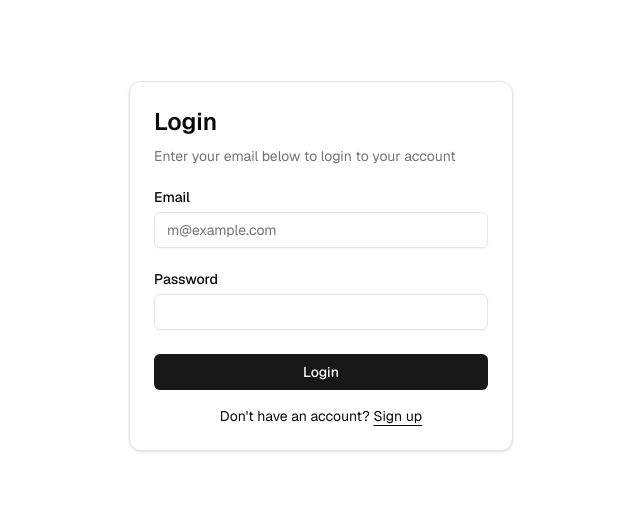
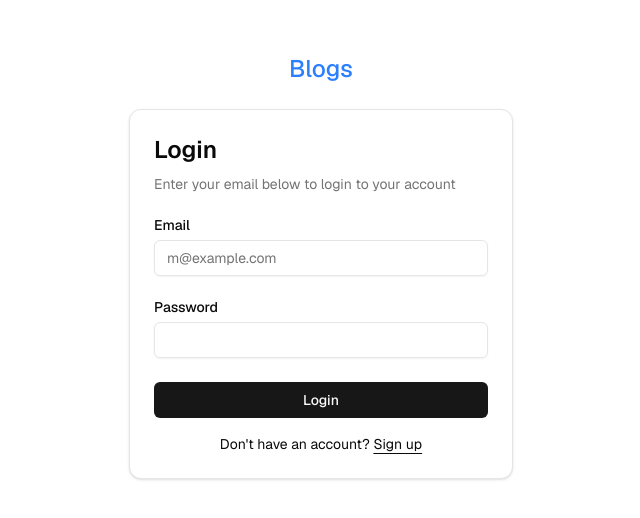
Before and after one commit to rizztiano/with-next-supabase, a Next.js app: page /auth/login in a window 1280 px wide. Shown: the part 134-652 px from the top of the page, without its empty margins (319-959 px from the left). Built offline with nearby package versions, Linux system fonts and the light colour scheme; no server answers.

Commit message:
fix: added home page in auth pages

```diff
--- a/components/login-form.tsx
+++ b/components/login-form.tsx
@@ -42,6 +42,9 @@ export function LoginForm({ className, ...props }: React.ComponentPropsWithoutRe
 
    return (
       <div className={cn('flex flex-col gap-6', className)} {...props}>
+         <Link href={'/'} className='flex justify-center'>
+            <h1 className='text-blue-500 font-medium text-2xl'>Blogs</h1>
+         </Link>
          <Card>
             <CardHeader>
                <CardTitle className='text-2xl'>Login</CardTitle>
--- a/components/logout-button.tsx
+++ b/components/logout-button.tsx
@@ -3,6 +3,7 @@
 import { Button } from '@/components/ui/button'
 import { createWebClient } from '@/lib/supabase/client'
 import { useRouter } from 'next/navigation'
+import { toast } from 'sonner'
 
 export function LogoutButton() {
    const router = useRouter()
@@ -11,6 +12,7 @@ export function LogoutButton() {
       const supabase = createWebClient()
       await supabase.auth.signOut()
       router.push('/auth/login')
+      toast.info('Successfully logged out')
    }
 
    return <Button onClick={logout}>Logout</Button>
--- a/components/sign-up-form.tsx
+++ b/components/sign-up-form.tsx
@@ -60,6 +60,9 @@ export function SignUpForm({ className, ...props }: React.ComponentPropsWithoutR
 
    return (
       <div className={cn('flex flex-col gap-6', className)} {...props}>
+         <Link href={'/'} className='flex justify-center'>
+            <h1 className='text-blue-500 font-medium text-2xl'>Blogs</h1>
+         </Link>
          <Card>
             <CardHeader>
                <CardTitle className='text-2xl'>Sign up</CardTitle>
```
